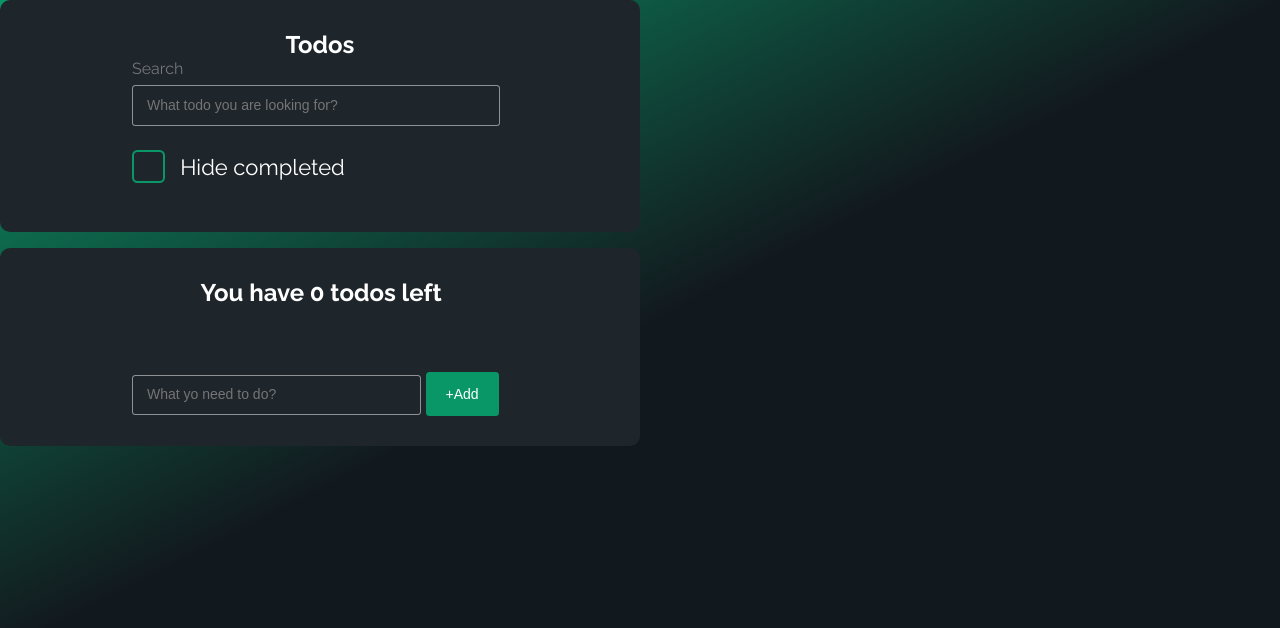
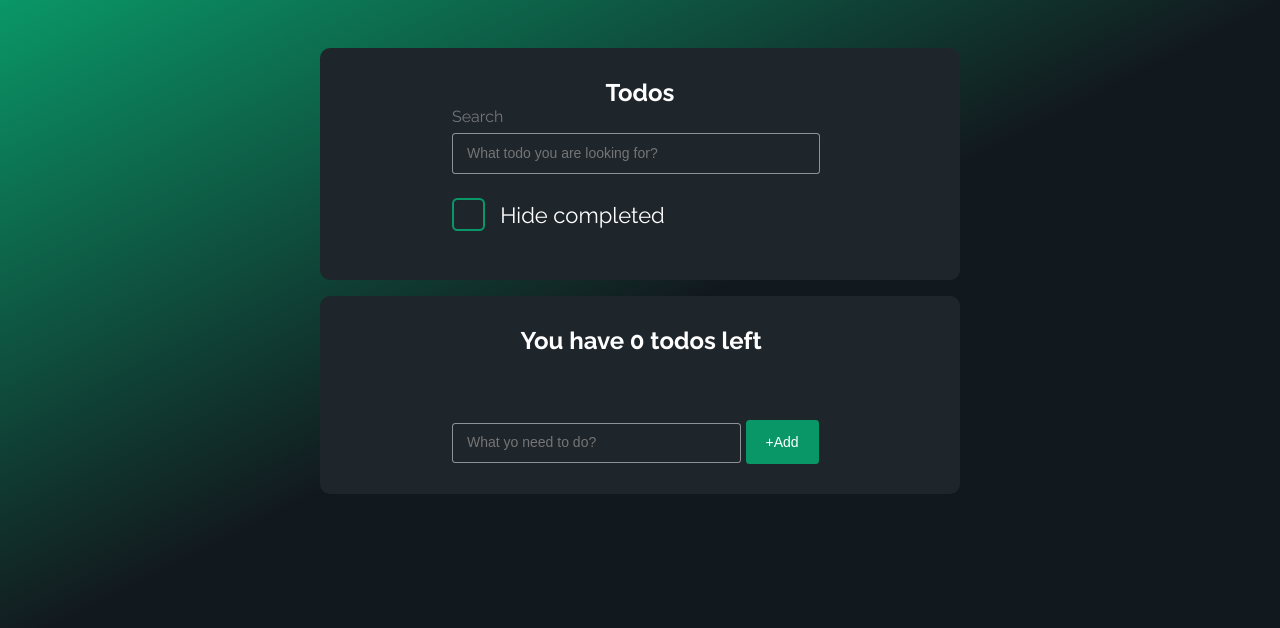
Before and after one commit to SergijPSO/todo-app-js, a website: page index.html in a window 1280 px wide. Drawn offline with nearby package versions, Linux system fonts and the light colour scheme.

Commit message:
Styles updated

```diff
--- a/styles/scss/styles.scss
+++ b/styles/scss/styles.scss
@@ -24,7 +24,7 @@ html {
 .todo-app {
   max-width: 40em;
   width: 100%;
-  margin: 3eь auto;
+  margin: 3em auto;
   font-family: 'Raleway', sans-serif;
 
   &__todos {
```
Also changed, not shown: styles/css/styles.css, 1 other file.
